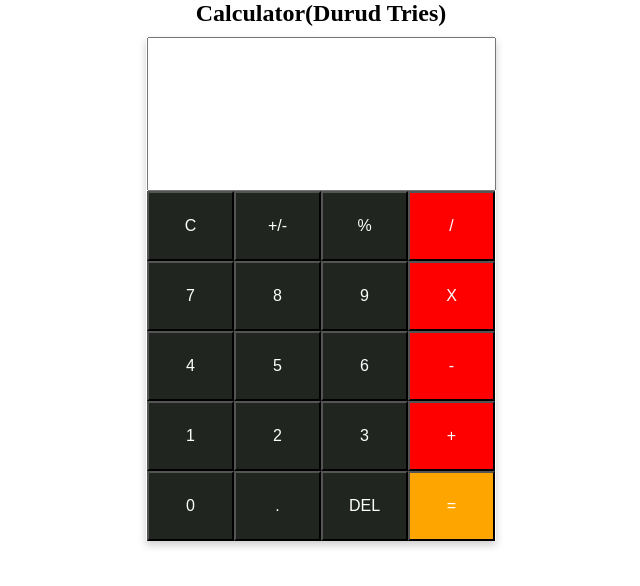
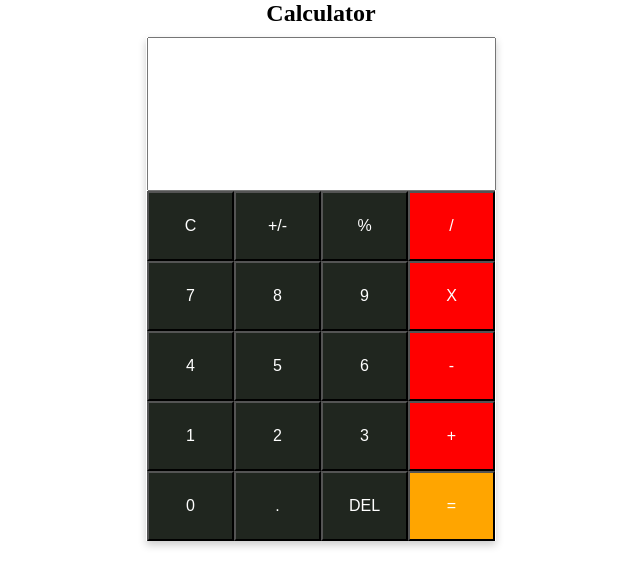
Before and after one commit to Durud1/Calculator1, a plain HTML site: page index.html in a window 1280 px wide. Shown: the whole page, without its empty margins (319-959 px from the left). Drawn offline with Linux system fonts and the light colour scheme.

Commit message:
index.html

```diff
--- a/index.html
+++ b/index.html
@@ -8,7 +8,7 @@
     <script src="calculator.js" defer></script>
 </head>
 <body>
-    <h2><b>Calculator(Durud Tries)</b></h2>
+    <h2><b>Calculator</b></h2>
     <div class="card">
         <div class="calc-head">
             <input type="text" id="result" maxlength="10">
```
